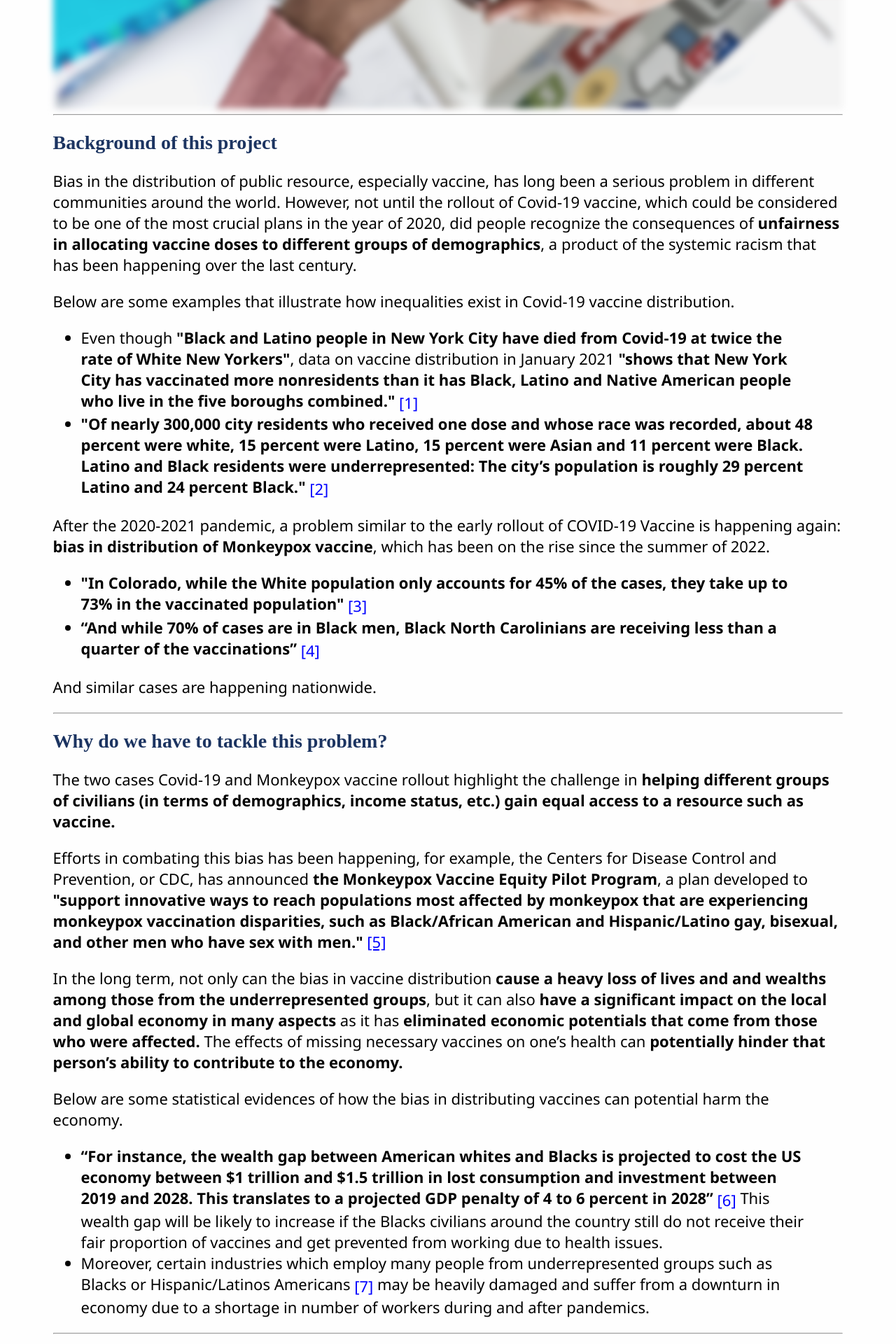
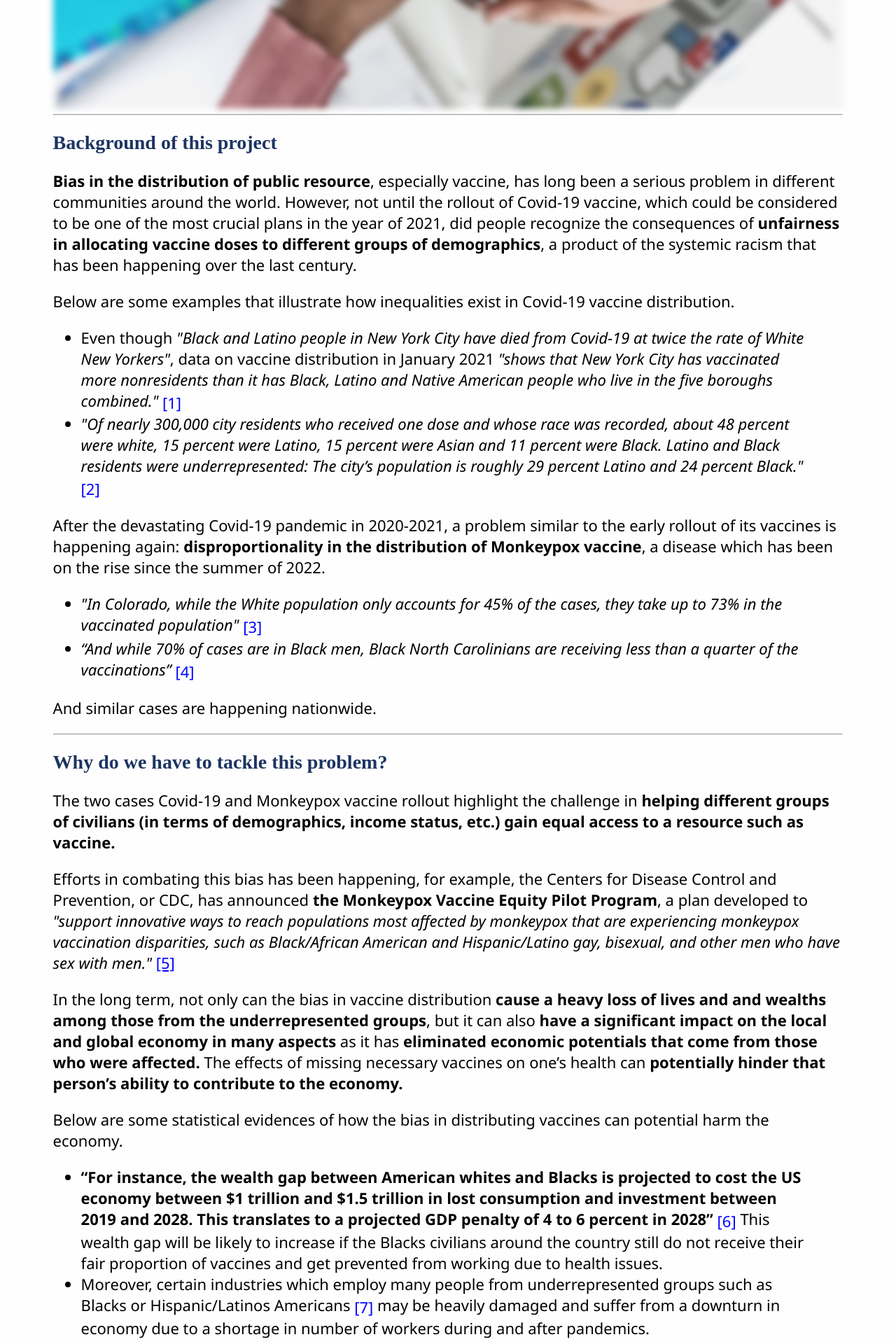
Before and after one commit to trangttdang/IBM-CFC, a Flask app: page / in a window 1280 px wide. Shown: the part 589-2509 px from the top of the page at 70% size. Run offline with Flask 2, Linux system fonts and the light colour scheme.

Commit message:
Add files via upload

```diff
--- a/app.py
+++ b/app.py
@@ -57,7 +57,6 @@ def result():
             for i in address.split():
                 url = url + "+" +i
 
-            print(url)
             if (response['provider'] == "Unavailable"):
                 return render_template("noresult.html", message="Sorry, no provider is available to you at the moment. Please check back again later.")
             else:
--- a/static/style/home.css
+++ b/static/style/home.css
@@ -2,7 +2,7 @@
   --color1: #1c3461;
   --color2: #f8cc5c;
   --color3: #a9b4c8; /* color for subtitle */
-    --color4: #FEFEFE; /* color for more detail */
+  --color4: #fefefe; /* color for more detail */
 }
 html {
   width: 100vw;
@@ -27,7 +27,7 @@ header {
 
 .hero-image {
   margin-top: 10px;
-    width:100%;
+  width: 100%;
   filter: blur(5px) grayscale(20%);
   background-position: center;
   background-repeat: no-repeat;
@@ -36,14 +36,14 @@ header {
 }
 
 .about {
-    text-align:center;
+  text-align: center;
   position: absolute;
   font-size: 18px;
   align-items: center;
-    top:25%;
-    left:50%;
-    transform:translate(-50%,-40%);
-    font-size:14px;
+  top: 25%;
+  left: 50%;
+  transform: translate(-50%, -40%);
+  font-size: 14px;
   color: black;
 }
 
@@ -60,7 +60,6 @@ header {
   padding: 10px;
   /* border-radius: 10px; */
 }
-
 
 .about button:hover {
   color: var(--color4);
@@ -91,11 +90,11 @@ body {
 .description {
   font-size: 22px;
   color: var(--color3);
-    font-family: 'Times New Roman', Times, serif;
+  font-family: "Times New Roman", Times, serif;
 }
 
-*{
-    transition:all 0.2s ease-in-out;
+* {
+  transition: all 0.2s ease-in-out;
 }
 
 .container {
@@ -130,13 +129,13 @@ li {
 
 li > img {
   /* margin-right: 65vw; */
-    margin-right:auto;
+  margin-right: auto;
 }
 
 li > a {
   color: #000;
   text-decoration: none;
-    width:50px;
+  width: 50px;
   vertical-align: middle;
 }
 
@@ -152,10 +151,10 @@ li > a {
   padding: 10px;
   text-decoration: none;
   border-radius: 10px;
-    border:none;
+  border: none;
 }
 
-.nav-link:hover{
+.nav-link:hover {
   background-color: var(--color1);
   color: var(--color4);
 }
@@ -167,14 +166,17 @@ li > a {
 .textbyimage {
   display: flex;
   align-items: center;
-    justify-content: center
+  justify-content: center;
 }
 
 .image {
-    flex-basis: 40%
+  flex-basis: 40%;
 }
 
-h1, h2, h3, h4 {
+h1,
+h2,
+h3,
+h4 {
   font-family: raleway;
   color: var(--color1);
 }
@@ -188,13 +190,14 @@ h2 {
   font-size: 28px;
 }
 
-p, .moredetail {
+p,
+.moredetail {
   font-size: 22px;
-    font-family:'Segoe UI', Tahoma, Geneva, Verdana, sans-serif;
+  font-family: "Segoe UI", Tahoma, Geneva, Verdana, sans-serif;
   color: black;
 }
 .note {
-    font-family:'Segoe UI', Tahoma, Geneva, Verdana, sans-serif;
+  font-family: "Segoe UI", Tahoma, Geneva, Verdana, sans-serif;
   font-size: 22px;
   text-decoration: none;
   font-style: italic;
@@ -214,12 +217,11 @@ p, .moredetail {
 }
 
 @media (max-width: 950px) {
-
   .landing-page {
     display: none;
   }
 
-    .container{
+  .container {
     height: 120px;
   }
 
--- a/templates/form.html
+++ b/templates/form.html
@@ -3,6 +3,7 @@
 <head>
     <meta charset="UTF-8">
     <link rel="stylesheet" href="../static/style/login.css">
+    <link rel="icon" href="../static/style/images/logo.png" type = "image/x-icon">
     <title>Login</title>
     <script type="text/javascript" language="javascript" src="../static/js/login.js"></script>
 </head>
--- a/templates/home.html
+++ b/templates/home.html
@@ -2,6 +2,7 @@
 <html lang="en">
 <head>
     <meta charset="UTF-8">
+    <link rel="icon" href="../static/style/images/logo.png" type = "image/x-icon">
     <link rel="stylesheet" type="text/css" href="../static/style/home.css" />
     <title>Vaccine - Fairness and Equity</title>
 </head>
@@ -39,29 +40,29 @@
         <hr>
         <h2 id="intro">Background of this project</h2>
         <p>
-            Bias in the distribution of public resource, especially vaccine, has long been a serious problem in different communities around the world.
-            However, not until the rollout of Covid-19 vaccine, which could be considered to be one of the most crucial plans in the year of 2020, did people
+            <b>Bias in the distribution of public resource</b>, especially vaccine, has long been a serious problem in different communities around the world.
+            However, not until the rollout of Covid-19 vaccine, which could be considered to be one of the most crucial plans in the year of 2021, did people
             recognize the consequences of <b>unfairness in allocating vaccine doses to different groups of demographics</b>, a product of the systemic racism that has been happening over the last century.
         </p>
         <p> Below are some examples that illustrate how inequalities exist in Covid-19 vaccine distribution.</p>
         <ul class="moredetail">
             <li>
-                Even though <b>"Black and Latino people in New York City have died from Covid-19 at twice the rate of White New Yorkers"</b>, data on vaccine distribution in January 2021
-                <b>"shows that New York City has vaccinated more nonresidents than it has Black, Latino and Native American people who live in the five boroughs combined."</b> <a class="source" href="#ref-1">[1]</a>
+                Even though <em>"Black and Latino people in New York City have died from Covid-19 at twice the rate of White New Yorkers"</em>, data on vaccine distribution in January 2021
+                <em>"shows that New York City has vaccinated more nonresidents than it has Black, Latino and Native American people who live in the five boroughs combined."</em> <a class="source" href="#ref-1">[1]</a>
             </li>
             <li>
-                <b>
+                <em>
                     "Of nearly 300,000 city residents who received one dose and whose race was recorded, about 48 percent were white, 15 percent were Latino, 15 percent were Asian and 11 percent were Black.
                     Latino and Black residents were underrepresented: The city’s population is roughly 29 percent Latino and 24 percent Black."
-                </b>
+                </em>
                 <a class="source" href="#ref-2">[2]</a>
             </li>
         </ul>
         <p>
-            After the 2020-2021 pandemic, a problem similar to the early rollout of COVID-19 Vaccine is happening again: <b>bias in distribution of Monkeypox vaccine</b>, which has been on the rise since the summer of 2022.
+            After the devastating Covid-19 pandemic in 2020-2021, a problem similar to the early rollout of its vaccines is happening again: <b>disproportionality in the distribution of Monkeypox vaccine</b>, a disease which has been on the rise since the summer of 2022.
             <ul class="moredetail">
-                <li><b>"In Colorado, while the White population only accounts for 45% of the cases, they take up to 73% in the vaccinated population" </b><a class="source" href="#ref-3">[3]</a></li>
-                <li><b>“And while 70% of cases are in Black men, Black North Carolinians are receiving less than a quarter of the vaccinations”</b> <a class="source" href="#ref-4">[4]</a></li>
+                <li><em>"In Colorado, while the White population only accounts for 45% of the cases, they take up to 73% in the vaccinated population" </em><a class="source" href="#ref-3">[3]</a></li>
+                <li><em>“And while 70% of cases are in Black men, Black North Carolinians are receiving less than a quarter of the vaccinations”</em> <a class="source" href="#ref-4">[4]</a></li>
             </ul>
         </p>
         <p> And similar cases are happening nationwide.</p>
@@ -72,7 +73,7 @@
             The two cases Covid-19 and Monkeypox vaccine rollout highlight the challenge in <b>helping different groups of civilians (in terms of demographics, income status, etc.) gain equal access to a resource such as vaccine. </b>
         </p>
         <p>
-            Efforts in combating this bias has been happening, for example, the Centers for Disease Control and Prevention, or CDC, has announced <b>the Monkeypox Vaccine Equity Pilot Program</b>, a plan developed to <b>"support innovative ways to reach populations most affected by monkeypox that are experiencing monkeypox vaccination disparities, such as Black/African American and Hispanic/Latino gay, bisexual, and other men who have sex with men."</b> <a class="source" href="#ref-5">[5]</a>
+            Efforts in combating this bias has been happening, for example, the Centers for Disease Control and Prevention, or CDC, has announced <b>the Monkeypox Vaccine Equity Pilot Program</b>, a plan developed to <em>"support innovative ways to reach populations most affected by monkeypox that are experiencing monkeypox vaccination disparities, such as Black/African American and Hispanic/Latino gay, bisexual, and other men who have sex with men."</em> <a class="source" href="#ref-5">[5]</a>
         </p>
         <p>
             In the long term, not only can the bias in vaccine distribution <b>cause a heavy loss of lives and and wealths among those from the underrepresented groups</b>, but it can also <b> have a significant impact on the local and global economy in many aspects </b> as it has <b> eliminated economic potentials that come from those who were affected. </b> The effects of missing necessary vaccines on one’s health can <b>potentially hinder that person’s ability to contribute to the economy.</b>
--- a/templates/info.html
+++ b/templates/info.html
@@ -4,6 +4,7 @@
     <meta charset="UTF-8">
     <!-- <link href="https://cdn.jsdelivr.net/npm/bootstrap@5.2.2/dist/css/bootstrap.min.css" rel="stylesheet" integrity="sha384-Zenh87qX5JnK2Jl0vWa8Ck2rdkQ2Bzep5IDxbcnCeuOxjzrPF/et3URy9Bv1WTRi" crossorigin="anonymous"> -->
     <link rel="stylesheet" href="../static/style/info.css">
+    <link rel="icon" href="../static/style/images/logo.png" type = "image/x-icon">
     <title>Vaccine Info</title>
     <script type="text/javascript" language="javascript" src="../static/js/info.js"></script>
 </head>
@@ -84,7 +85,7 @@
                                         </table>
                                     </div>
                                 </p>
-                                <button class =  onclick="toggleText1()" id="textButton1">Show More</button>
+                                <button onclick="toggleText1()" id="textButton1">Show More</button>
                             </div>
                         </div>
                     </td>
--- a/templates/noresult.html
+++ b/templates/noresult.html
@@ -3,7 +3,7 @@
 <head>
     <meta charset="UTF-8">
     <link rel="stylesheet" type="text/css" href="../static/style/result.css" />
-
+    <link rel="icon" href="../static/style/images/logo.png" type = "image/x-icon">
     <title>Result</title>
 </head>
 <body>
--- a/templates/result.html
+++ b/templates/result.html
@@ -3,7 +3,7 @@
 <head>
     <meta charset="UTF-8">
     <link rel="stylesheet" type="text/css" href="../static/style/result.css" />
-
+    <link rel="icon" href="../static/style/images/logo.png" type = "image/x-icon">
     <title>Result</title>
 </head>
 <body>
```
Lines whose indentation alone changed are shown as unchanged.
